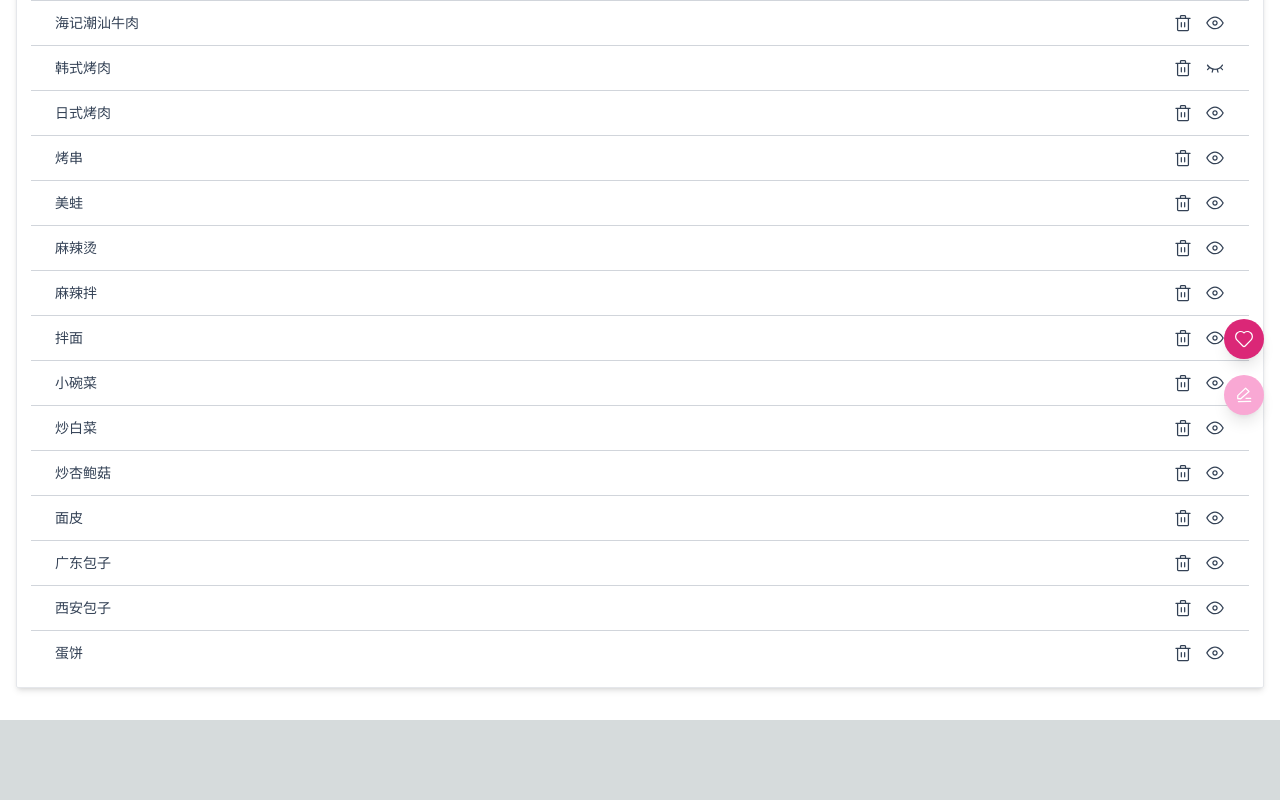
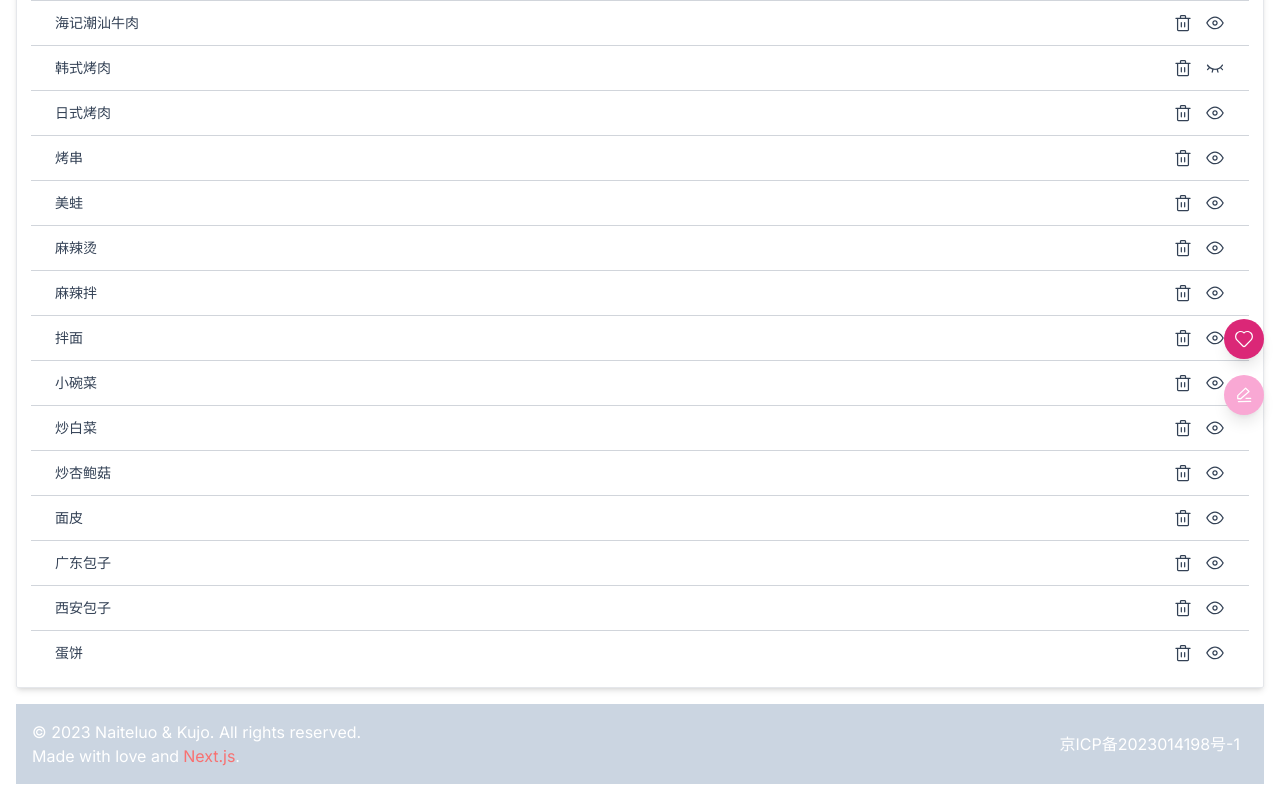
Before and after one commit to naiteluo/piggy-s-wand, a Next.js app: page / in a window 1280 px wide. Shown: the part 369-1169 px from the top of the page. Before the commit the page ends 1089 px from the top, so only its background shows below. Built offline with nearby package versions, Linux system fonts and the light colour scheme.

Commit message:
add icp link

```diff
--- /dev/null
+++ b/app/footbar.tsx
@@ -0,0 +1,25 @@
+export default function Footerbar() {
+  return (
+    <footer className="bg-slate-300 py-4 w-full">
+      <div className="container mx-auto flex items-center justify-between px-4 flex-col sm:flex-row">
+        <div className="text-white flex flex-col">
+          <p>© 2023 Naiteluo & Kujo. All rights reserved.</p>
+          <p>
+            Made with love and
+            <a className="ml-1 text-red-400" href="https://nextjs.org/">
+              Next.js
+            </a>.
+          </p>
+        </div>
+        <div>
+          <a
+            href="https://beian.miit.gov.cn"
+            className="text-white hover:text-white mx-2"
+          >
+            京ICP备2023014198号-1
+          </a>
+        </div>
+      </div>
+    </footer>
+  );
+}
--- a/app/page.tsx
+++ b/app/page.tsx
@@ -8,6 +8,7 @@ import Image from "next/image";
 import ToggleVisibilityBtn from "./toggle-visibility-btn";
 import { ICatelog, catelogList, getListFromDB, updateListToDB } from "./data";
 import CatelogSelect from "./catelog-select";
+import Footerbar from "./footbar";
 
 export default function HomePage() {
   const [currentItem, setCurrentItem] = useState<IListItem | null>(null);
@@ -111,7 +112,7 @@ export default function HomePage() {
 
   return (
     <main className="flex min-h-screen flex-col items-center bg-white p-4">
-      <nav className="fixed top-0 flex w-full flex-wrap items-center justify-between bg-pink-600 p-4 text-white shadow-md">
+      <nav className=" z-50 fixed top-0 flex w-full flex-wrap items-center justify-between bg-pink-600 p-4 text-white shadow-md">
         <h1>Piggy&apos;s Wand</h1>
         <button></button>
       </nav>
@@ -249,6 +250,7 @@ export default function HomePage() {
           onCancel={handleAddItemDialogCancel}
         ></AddItemDialog>
       </section>
+      <Footerbar></Footerbar>
     </main>
   );
 }
```
